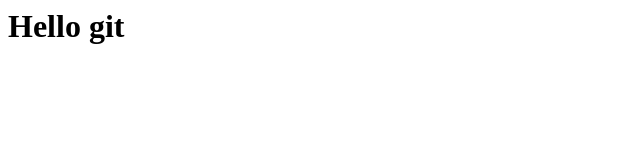
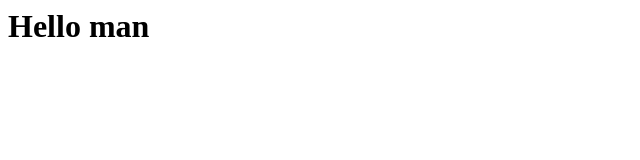
Before and after one commit to matu9ine/git-sample, a plain HTML site: page index.html in a window 1280 px wide. Shown: the full height of the page, 0-640 px from the left. Drawn offline with Linux system fonts and the light colour scheme.

Commit message:
Git commit

```diff
--- a/index.html
+++ b/index.html
@@ -1 +1 @@
-<h1>Hello git</h1>
+<h1>Hello man</h1>
```
